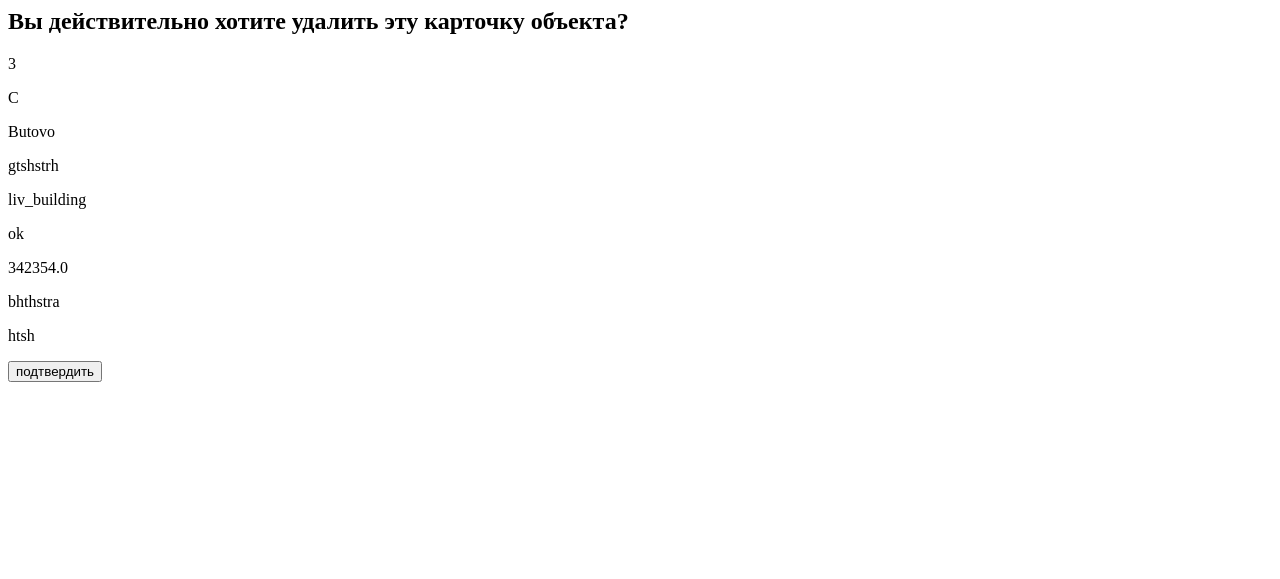
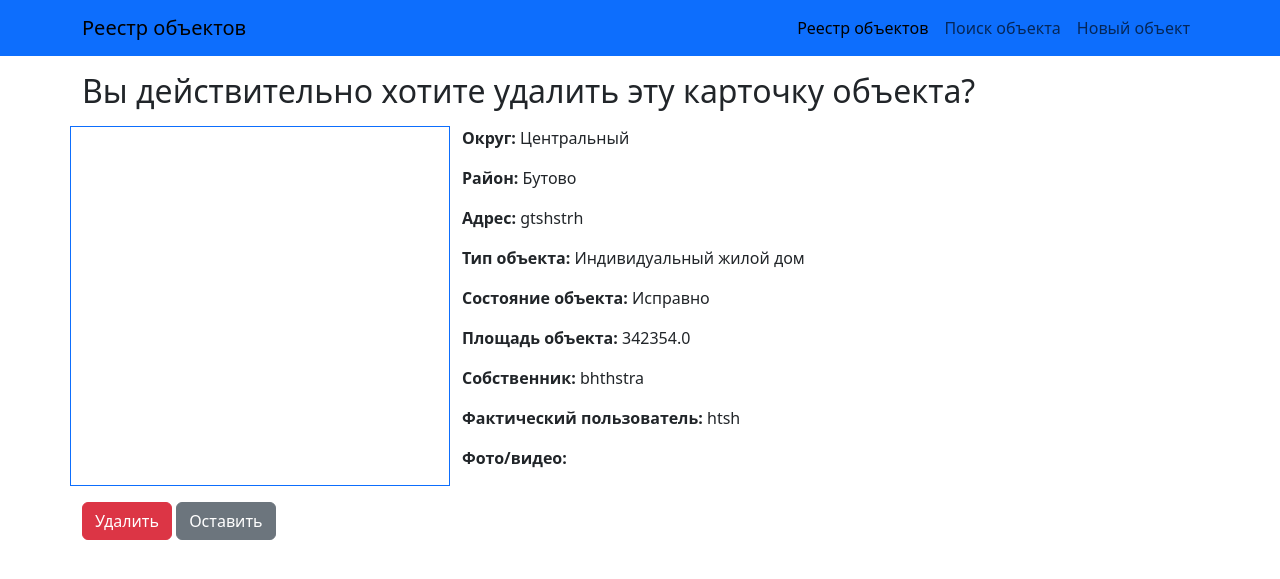
Before and after one commit to Yyalexx/o-o-challenge, a Django app: page /estate_objects/3/delete/ in a window 1280 px wide. Shown: the top 579 px of the page. Run offline with Django 4.2, Linux system fonts and the light colour scheme; data comes from the database, SQL or seed files in the repository; both versions use the stored data as it was after the commit.

Commit message:
Added pagination, changes in object delete

```diff
--- a/estate_objects/views.py
+++ b/estate_objects/views.py
@@ -14,6 +14,7 @@
     model = EstateObject
     template_name = 'objects.html'
     context_object_name = 'objects'
+    paginate_by = 5
 
 
 class ObjectDetails(DetailView):
@@ -45,7 +46,7 @@
 class ObjectDelete(DeleteView):
     template_name = 'object_delete.html'
     queryset = EstateObject.objects.all()
-    success_url = f'{settings.SITE_URL}/estate_objects/'
+    success_url = reverse_lazy('objects_list')
 
 
 class ObjectSearch(ListView):
--- a/templates/object_delete.html
+++ b/templates/object_delete.html
@@ -1,17 +1,34 @@
+{% extends 'base.html' %}
+
+{% block title %}
+Поиск объектов
+{% endblock title %}
+
+
+{% block content %}
+
 <h2>Вы действительно хотите удалить эту карточку объекта?</h2>
-
-    <p>{{ object.pk }}</p>
-    <p>{{ object.division }}</p>
-    <p>{{ object.district }}</p>
-    <p>{{ object.address }}</p>
-    <p>{{ object.obj_type }}</p>
-    <p>{{ object.condition }}</p>
-    <p>{{ object.area }}</p>
-    <p>{{ object.owner }}</p>
-    <p>{{ object.current_holder }}</p>
-    <p>{{ object.media_files }}</p>
+<div class="row mt-3 mb-3">
+    <div class="col-4 border  border-primary">
+        <img src="{{ object.media_files }}" alt="">
+    </div>
+    <div class="col-8">
+        <p><b>Округ:</b> {{ object.get_division_display }}</p>
+        <p><b>Район:</b> {{ object.get_district_display }}</p>
+        <p><b>Адрес:</b> {{ object.address }}</p>
+        <p><b>Тип объекта:</b> {{ object.get_obj_type_display }}</p>
+        <p><b>Состояние объекта:</b> {{ object.get_condition_display }}</p>
+        <p><b>Площадь объекта:</b> {{ object.area }}</p>
+        <p><b>Собственник:</b> {{ object.owner }}</p>
+        <p><b>Фактический пользователь:</b> {{ object.current_holder }}</p>
+        <p><b>Фото/видео:</b> {{ object.media_files }}</p>
+    </div>
+</div>
 
 <form method="POST">
     {% csrf_token %}
-    <input type="submit" value="подтвердить">
+    <input class="btn btn-danger" type="submit" value="Удалить">
+    <a class="btn btn-secondary" href="{% url 'object_details' object.id %}">Оставить</a>
 </form>
+
+{% endblock content %}
--- a/templates/object_search.html
+++ b/templates/object_search.html
@@ -21,6 +21,7 @@
         {% endfor %} -->
         <input class="btn btn-primary" type='submit' value='Найти'>
     </form>
+
     <table class="table table-sm table-striped table-hover ">
 
         <thead>
@@ -51,6 +52,7 @@
         </tr>
         {% endfor %}
     </table>
-    <a class="nav-link" href="{% url 'objects_list' %}">все объекты</a>
+    <!-- <a class="nav-link" href="{% url 'objects_list' %}">все объекты</a> -->
+
 
 {% endblock content %}
```
Also changed, not shown: templates/object.html (+3 -6 lines), templates/objects.html (+32 -1 lines), db.sqlite3.
